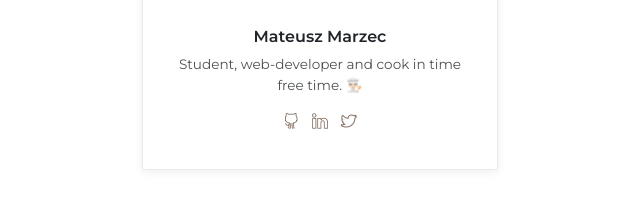
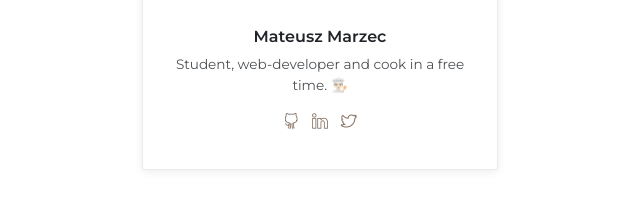
Before and after one commit to MateMarzec/StudentCookBook, a plain HTML site: page about-me.html in a window 1280 px wide. Shown: the part 800-1024 px from the top of the page, 320-960 px from the left. Drawn offline with Linux system fonts and the light colour scheme; some packages are replaced by stand-ins of ours; a script that the page names is missing.

Commit message:
Spelling correct

```diff
--- a/about-me.html
+++ b/about-me.html
@@ -47,7 +47,7 @@
                         <div class="card text-center clean-card"><img class="card-img-top w-100 d-block" src="assets/img/5A794BEE-C666-46E0-B7E8-5ABB48A50C0D.jpg">
                             <div class="card-body info">
                                 <h4 class="card-title">Mateusz Marzec<br></h4>
-                                <p class="card-text">Student, web-developer and cook in time free time. 👨🏻‍🍳</p>
+                                <p class="card-text">Student, web-developer and cook in a free time. 👨🏻‍🍳</p>
                                 <div class="icons"><a href="https://github.com/MateMarzec"><i class="icon-social-github" style="color: #5c4230;"></i></a><a href="https://www.linkedin.com/in/matemarzec/"><i class="icon-social-linkedin" style="color: #5c4230;"></i></a><a href="https://twitter.com/MVRZEC"><i class="icon-social-twitter" style="color: #5c4230;"></i></a></div>
                             </div>
                         </div>
```
